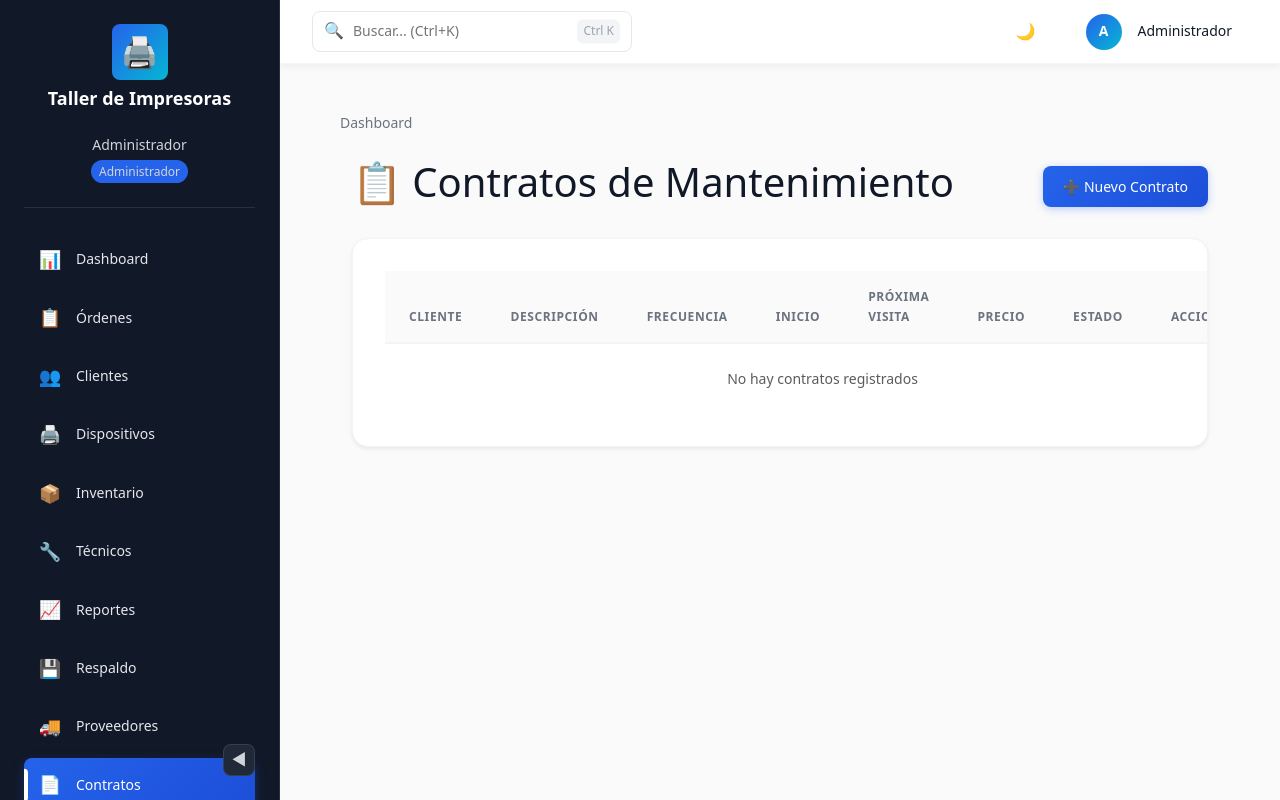
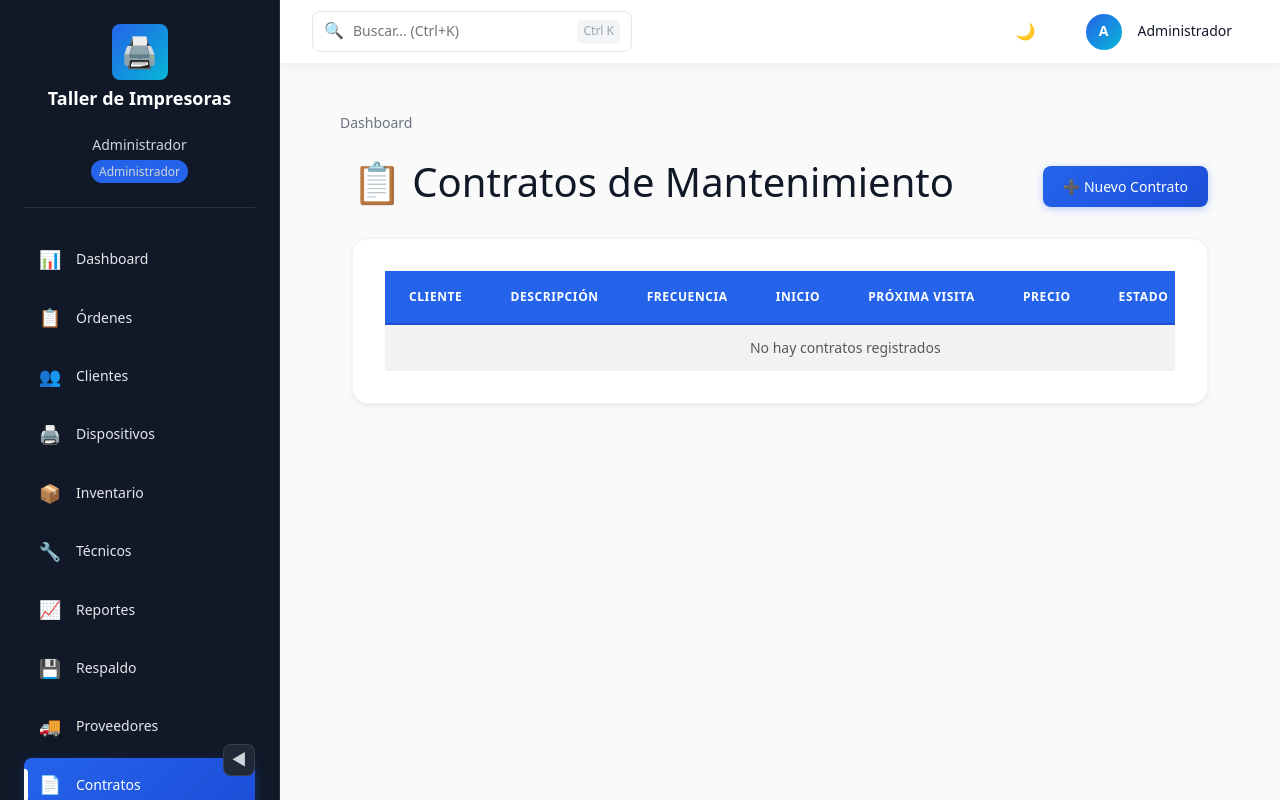
Before and after one commit to clgil/SGMegaPrintLab, a Flask app: page /contratos/ in a window 1280 px wide. Run offline with Flask 3, Linux system fonts and the light colour scheme; a user stored in the database is signed in; data comes from the database, SQL or seed files in the repository; data that the repository does not hold is empty; some libraries are stand-ins or nearby versions.

Commit message:
Title: Modernize Tables with Responsive Design and Enhanced Styling
Key features implemented:
- Updated custom.css with responsive table styles including table-striped, table-hover, soft row borders, 0.75rem vertical padding, dark header background, white header text, and 0.9rem mobile font size
- Wrapped all table elements in HTML templates with div.table-responsive for horizontal scrolling on mobile
- Applied table-striped and table-hover classes to all data tables across client, contract, device, inventory, order, supplier, technician, and user views
- Added d-none d-md-table-cell classes to hide less important columns like creation dates on mobile devices
- Enhanced table visual design with improved contrast, touch-friendly spacing, and consistent styling across all modules

The changes provide a consistent, modern table experience with full responsiveness and improved usability on mobile devices while maintaining desktop functionality.

```diff
--- a/taller_impresoras/static/css/custom.css
+++ b/taller_impresoras/static/css/custom.css
@@ -867,6 +867,11 @@ body {
     box-shadow: var(--shadow-card);
 }
 
+.table-responsive {
+    overflow-x: auto;
+    -webkit-overflow-scrolling: touch;
+}
+
 .table {
     width: 100%;
     border-collapse: collapse;
@@ -874,12 +879,12 @@ body {
 }
 
 .table thead {
-    background-color: var(--gray-50);
-    border-bottom: 2px solid var(--border-color);
+    background-color: var(--primary);
+    border-bottom: 2px solid var(--primary-hover);
 }
 
 [data-theme="dark"] .table thead {
-    background-color: var(--gray-700);
+    background-color: var(--gray-800);
     border-bottom-color: var(--gray-600);
 }
 
@@ -890,31 +895,43 @@ body {
     font-weight: 600;
     text-transform: uppercase;
     letter-spacing: 0.05em;
-    color: var(--text-secondary);
-    background-color: transparent;
+    color: var(--white);
+    background-color: var(--primary);
+    white-space: nowrap;
 }
 
 [data-theme="dark"] .table th {
-    color: var(--gray-300);
+    color: var(--white);
+    background-color: var(--gray-800);
 }
 
 .table td {
-    padding: var(--space-4);
+    padding: 0.75rem var(--space-4);
     border-bottom: 1px solid var(--border-color);
     color: var(--text-primary);
     font-size: var(--font-size-sm);
+    vertical-align: middle;
+    border-top: 1px solid var(--gray-200);
+}
+
+[data-theme="dark"] .table td {
+    border-top-color: var(--gray-700);
 }
 
 .table tbody tr {
     transition: background-color var(--transition-base);
 }
 
-.table tbody tr td {
-    background-color: var(--bg-card);
+.table-striped tbody tr:nth-of-type(odd) {
+    background-color: var(--gray-50);
+}
+
+[data-theme="dark"] .table-striped tbody tr:nth-of-type(odd) {
+    background-color: rgba(255, 255, 255, 0.02);
 }
 
 .table tbody tr:hover td {
-    background-color: var(--gray-50);
+    background-color: var(--gray-100);
 }
 
 [data-theme="dark"] .table tbody tr:hover td {
@@ -1531,4 +1548,11 @@ body {
     .search-global {
         display: none;
     }
-}
+
+    /* Tablas en móviles: reducir tamaño de fuente */
+    .table td,
+    .table th {
+        font-size: 0.9rem;
+        padding: 0.5rem 0.75rem;
+    }
+}
--- a/taller_impresoras/templates/clientes/index.html
+++ b/taller_impresoras/templates/clientes/index.html
@@ -29,7 +29,8 @@
     <!-- Listado de clientes -->
     <div class="card">
         <div class="card-body">
-            <table class="table table-hover">
+            <div class="table-responsive">
+                <table class="table table-striped table-hover">
                     <thead>
                         <tr>
                             <th>Nombre</th>
@@ -70,6 +71,7 @@
                         {% endfor %}
                     </tbody>
                 </table>
+            </div>
 
             <!-- Paginación -->
             {% if clientes.pages > 1 %}
--- a/taller_impresoras/templates/contratos/index.html
+++ b/taller_impresoras/templates/contratos/index.html
@@ -12,14 +12,15 @@
     <!-- Listado -->
     <div class="card shadow-sm">
         <div class="card-body">
-            <table class="table table-hover">
+            <div class="table-responsive">
+                <table class="table table-striped table-hover">
                     <thead>
                         <tr>
                             <th>Cliente</th>
-                        <th>Descripción</th>
+                            <th class="d-none d-md-table-cell">Descripción</th>
                             <th>Frecuencia</th>
-                        <th>Inicio</th>
-                        <th>Próxima Visita</th>
+                            <th class="d-none d-lg-table-cell">Inicio</th>
+                            <th class="d-none d-lg-table-cell">Próxima Visita</th>
                             <th>Precio</th>
                             <th>Estado</th>
                             <th>Acciones</th>
@@ -29,7 +30,7 @@
                         {% for contrato in contratos.items %}
                         <tr>
                             <td>{{ contrato.cliente.nombre }}</td>
-                        <td>{{ contrato.descripcion or '-' }}</td>
+                            <td class="d-none d-md-table-cell">{{ contrato.descripcion or '-' }}</td>
                             <td>
                                 {% if contrato.frecuencia == 'semanal' %}Semanal
                                 {% elif contrato.frecuencia == 'quincenal' %}Quincenal
@@ -38,8 +39,8 @@
                                 {% elif contrato.frecuencia == 'semestral' %}Semestral
                                 {% else %}Anual{% endif %}
                             </td>
-                        <td>{{ contrato.fecha_inicio }}</td>
-                        <td>{{ contrato.calcular_proxima_visita() or 'N/A' }}</td>
+                            <td class="d-none d-lg-table-cell">{{ contrato.fecha_inicio }}</td>
+                            <td class="d-none d-lg-table-cell">{{ contrato.calcular_proxima_visita() or 'N/A' }}</td>
                             <td>${{ "%.2f"|format(contrato.precio_mantenimiento) }}</td>
                             <td>
                                 {% if contrato.activo %}
@@ -60,6 +61,7 @@
                         {% endfor %}
                     </tbody>
                 </table>
+            </div>
 
             <!-- Paginación -->
             {% if contratos.pages > 1 %}
--- a/taller_impresoras/templates/tecnicos/index.html
+++ b/taller_impresoras/templates/tecnicos/index.html
@@ -12,7 +12,8 @@
     <!-- Listado de técnicos -->
     <div class="card">
         <div class="card-body">
-            <table class="table table-hover">
+            <div class="table-responsive">
+                <table class="table table-striped table-hover">
                     <thead>
                         <tr>
                             <th>Nombre</th>
@@ -50,4 +51,5 @@
             </div>
         </div>
     </div>
+</div>
 {% endblock %}
```
Also changed, not shown: taller_impresoras/templates/dispositivos/index.html (+7 -5 lines), taller_impresoras/templates/inventario/index.html (+9 -7 lines), taller_impresoras/templates/ordenes/index.html (+7 -5 lines), taller_impresoras/templates/proveedores/index.html (+5 -3 lines), taller_impresoras/templates/usuarios/index.html (+7 -5 lines), 1 other file. Lines whose indentation alone changed are shown as unchanged.
